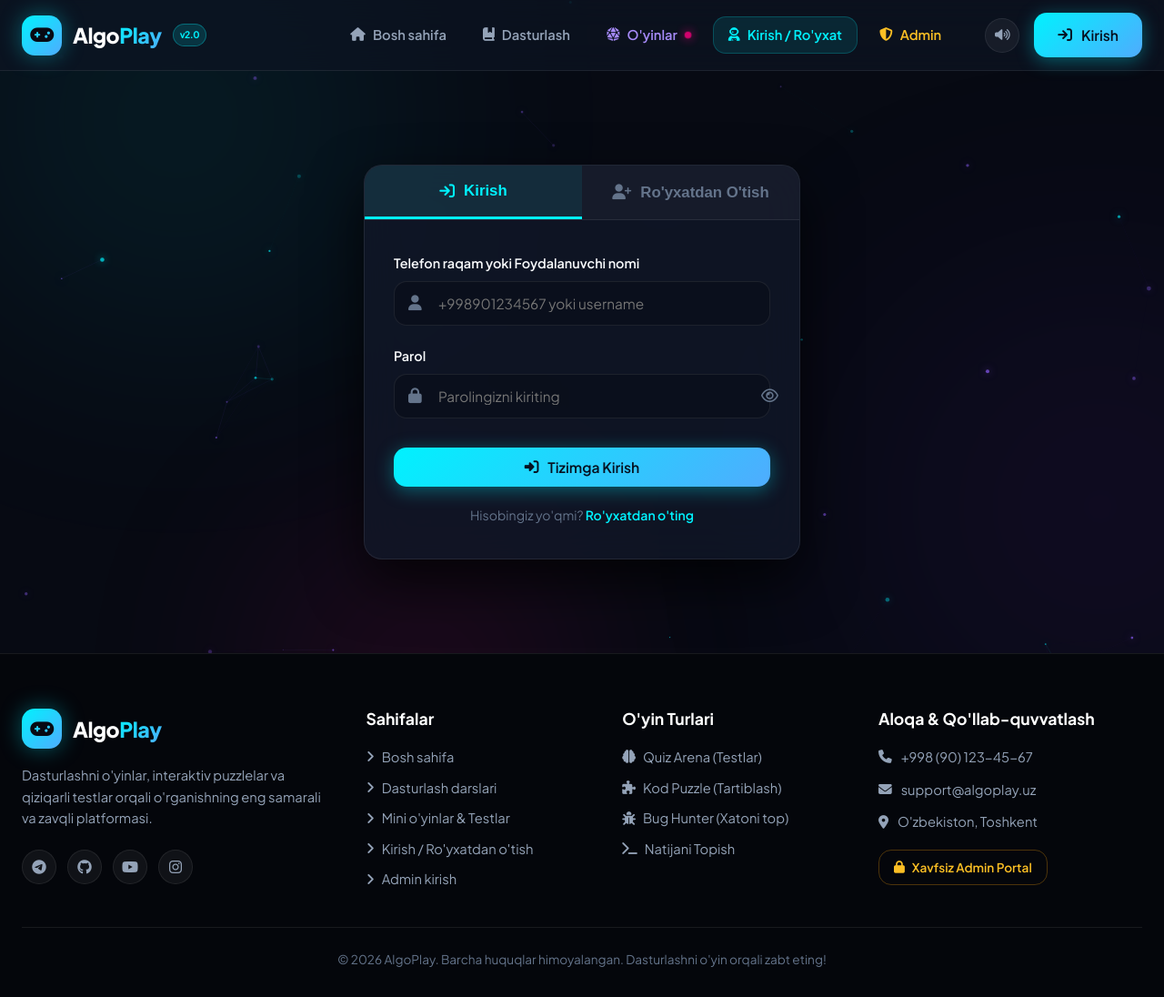
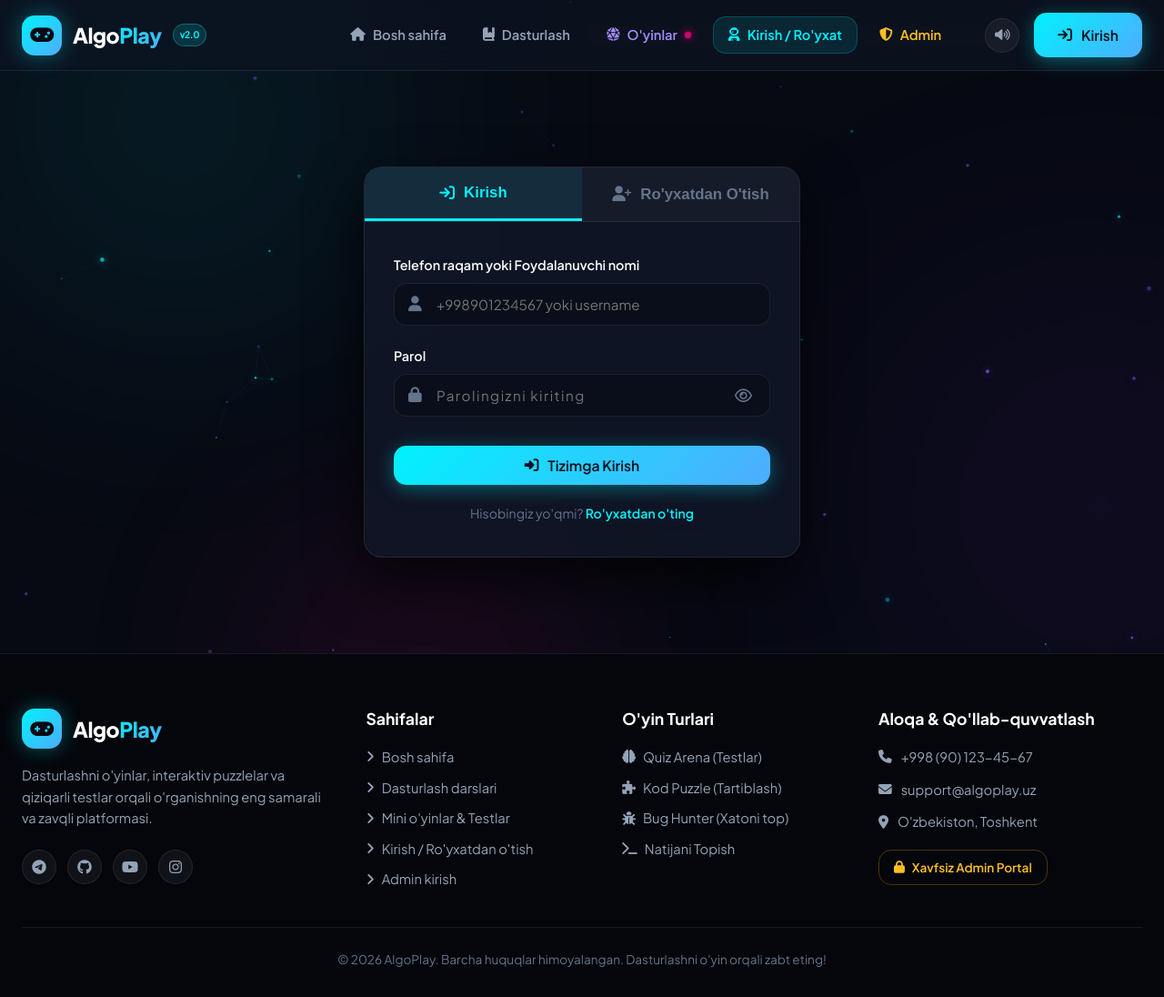
Before and after one commit to sanjarbekabdinabiyev4-jpg/kamola, a Flask app: page /auth in a window 1280 px wide. Shown: the whole page at 91% size. Run offline with Flask 3, Linux system fonts and the light colour scheme.

Commit message:
fix: Prevent input overflow, fix password eye icon clash, improve auth error resilience

```diff
--- a/app.py
+++ b/app.py
@@ -69,44 +69,50 @@ def auth_page():
 
 @app.route("/api/auth/register", methods=["POST"])
 def api_register():
-    data = request.get_json() or {}
-    phone = data.get("phone", "").strip()
-    username = data.get("username", "").strip()
-    password = data.get("password", "").strip()
+    try:
+        data = request.get_json(silent=True) or {}
+        phone = data.get("phone", "").strip()
+        username = data.get("username", "").strip()
+        password = data.get("password", "").strip()
 
-    if not phone or not username or not password:
-        return jsonify({"success": False, "message": "Barcha maydonlarni to'ldiring!"}), 400
+        if not phone or not username or not password:
+            return jsonify({"success": False, "message": "Barcha maydonlarni to'ldiring!"}), 400
 
-    if len(username) < 3:
-        return jsonify({"success": False, "message": "Foydalanuvchi nomi kamida 3 belgidan iborat bo'lishi kerak!"}), 400
+        if len(username) < 3:
+            return jsonify({"success": False, "message": "Foydalanuvchi nomi kamida 3 belgidan iborat bo'lishi kerak!"}), 400
 
-    if len(password) < 4:
-        return jsonify({"success": False, "message": "Parol kamida 4 belgidan iborat bo'lishi kerak!"}), 400
+        if len(password) < 4:
+            return jsonify({"success": False, "message": "Parol kamida 4 belgidan iborat bo'lishi kerak!"}), 400
 
-    success, user_id, message = db.register_user(phone, username, password)
-    if success:
-        session["user_id"] = user_id
-        session["username"] = username
-        return jsonify({"success": True, "message": message, "user": {"id": user_id, "username": username, "phone": phone, "xp": 0, "level": 1}})
-    else:
-        return jsonify({"success": False, "message": message}), 400
+        success, user_id, message = db.register_user(phone, username, password)
+        if success:
+            session["user_id"] = user_id
+            session["username"] = username
+            return jsonify({"success": True, "message": message, "user": {"id": user_id, "username": username, "phone": phone, "xp": 0, "level": 1}})
+        else:
+            return jsonify({"success": False, "message": message}), 400
+    except Exception as e:
+        return jsonify({"success": False, "message": f"Serverda xatolik yuz berdi: {str(e)}"}), 500
 
 @app.route("/api/auth/login", methods=["POST"])
 def api_login():
-    data = request.get_json() or {}
-    phone_or_user = data.get("phone_or_user", "").strip()
-    password = data.get("password", "").strip()
+    try:
+        data = request.get_json(silent=True) or {}
+        phone_or_user = data.get("phone_or_user", "").strip()
+        password = data.get("password", "").strip()
 
-    if not phone_or_user or not password:
-        return jsonify({"success": False, "message": "Login va parolni kiriting!"}), 400
+        if not phone_or_user or not password:
+            return jsonify({"success": False, "message": "Login va parolni kiriting!"}), 400
 
-    success, user, message = db.login_user(phone_or_user, password)
-    if success:
-        session["user_id"] = user["id"]
-        session["username"] = user["username"]
-        return jsonify({"success": True, "message": message, "user": user})
-    else:
-        return jsonify({"success": False, "message": message}), 401
+        success, user, message = db.login_user(phone_or_user, password)
+        if success:
+            session["user_id"] = user["id"]
+            session["username"] = user["username"]
+            return jsonify({"success": True, "message": message, "user": user})
+        else:
+            return jsonify({"success": False, "message": message}), 401
+    except Exception as e:
+        return jsonify({"success": False, "message": f"Serverda xatolik yuz berdi: {str(e)}"}), 500
 
 @app.route("/api/auth/logout", methods=["POST", "GET"])
 def api_logout():
--- a/static/css/style.css
+++ b/static/css/style.css
@@ -1038,26 +1038,36 @@ h1, h2, h3, h4, h5, h6 {
     position: relative;
     display: flex;
     align-items: center;
-}
-
-.form-input-box i {
+    width: 100%;
+}
+
+.form-input-box > i:first-child {
     position: absolute;
     left: 16px;
     color: var(--text-muted);
     font-size: 1.05rem;
     transition: var(--transition);
+    pointer-events: none;
+    z-index: 2;
 }
 
 .form-input {
     width: 100%;
-    padding: 14px 16px 14px 48px;
-    background: rgba(10, 15, 27, 0.8);
+    padding: 13px 48px 13px 46px;
+    background: rgba(10, 15, 27, 0.85);
     border: 1px solid var(--border-glass);
     border-radius: var(--radius-md);
     color: #ffffff;
-    font-size: 0.96rem;
+    font-size: 0.95rem;
     font-family: var(--font-main);
     transition: var(--transition);
+    box-sizing: border-box !important;
+    overflow: hidden;
+}
+
+input[type="password"].form-input {
+    padding-right: 52px !important;
+    letter-spacing: 1.5px;
 }
 
 .form-input:focus {
@@ -1067,7 +1077,7 @@ h1, h2, h3, h4, h5, h6 {
     background: rgba(15, 23, 42, 0.95);
 }
 
-.form-input:focus + i {
+.form-input:focus ~ i:first-child {
     color: var(--cyan);
 }
 
@@ -1869,7 +1879,7 @@ h1, h2, h3, h4, h5, h6 {
 
 .password-toggle-btn {
     position: absolute;
-    right: 14px;
+    right: 12px;
     top: 50%;
     transform: translateY(-50%);
     background: none;
@@ -1878,10 +1888,19 @@ h1, h2, h3, h4, h5, h6 {
     font-size: 1rem;
     cursor: pointer;
     transition: var(--transition);
-    padding: 6px;
+    padding: 8px;
     display: flex;
     align-items: center;
     justify-content: center;
+    z-index: 5;
+}
+
+.password-toggle-btn i {
+    position: static !important;
+    left: auto !important;
+    font-size: 1.05rem !important;
+    color: inherit !important;
+    pointer-events: auto !important;
 }
 
 .password-toggle-btn:hover {
```
Also changed, not shown: templates/auth.html (+26 -10 lines), algoplay.db.
